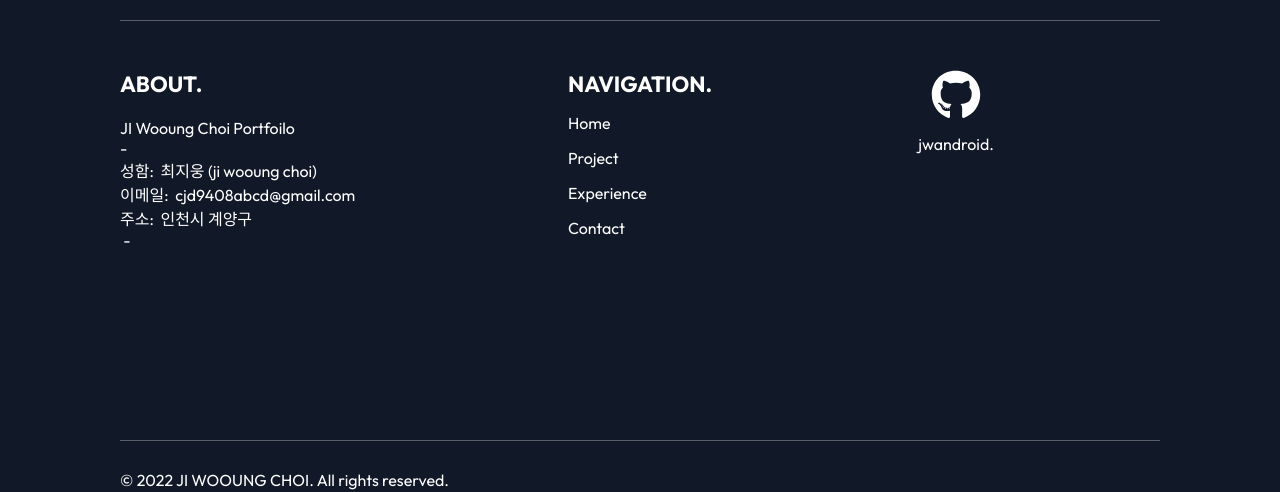
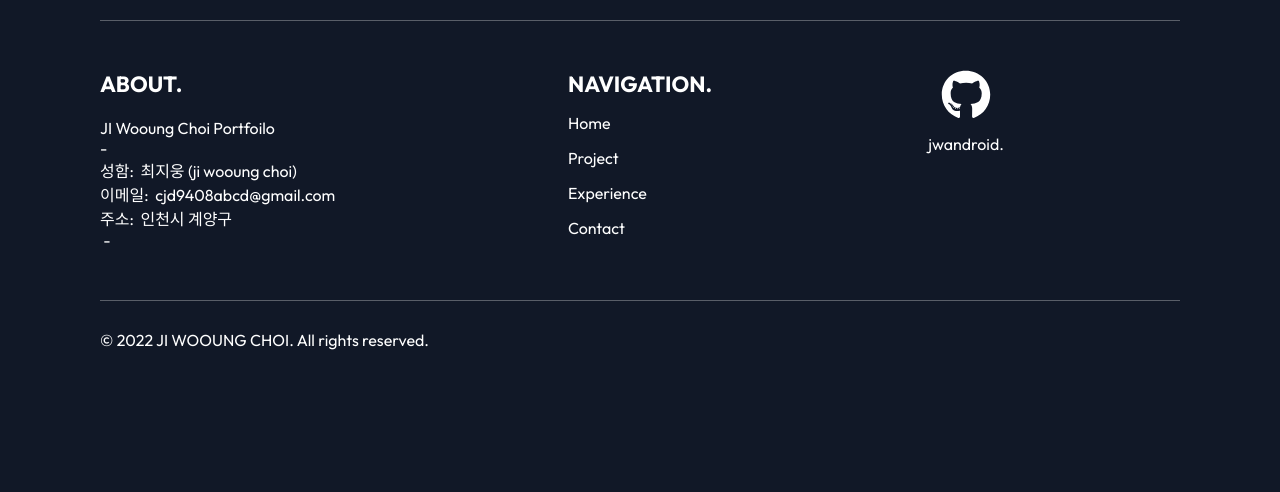
Before and after one commit to jwAndroid/portfolio, a React (Create React App) app: page /project in a window 1280 px wide. Shown: the part 350-842 px from the top of the page. After the commit the page ends 800 px from the top, so only its background shows below. Built offline with nearby package versions, Linux system fonts and the light colour scheme; no server answers; the database is empty.

Commit message:
update footer

```diff
--- a/src/components/Footer.tsx
+++ b/src/components/Footer.tsx
@@ -9,9 +9,7 @@ import HeaderRoutes from '../routes/routes';
 const Container = styled.div({
   display: 'flex',
   flexDirection: 'column',
-  width: '100%',
-  height: '100vh',
-  padding: '200px 120px 80px',
+  padding: '200px 100px 50px',
   backgroundColor: '#111827',
 
   '@media screen and (max-width: 640px)': {
@@ -31,11 +29,11 @@ const Top = styled.div({
 
 const Bottom = styled.div({
   width: '100%',
-  height: '100px',
 });
 
 const AboutContainer = styled.div({
   flex: 1,
+  paddingBottom: '50px',
 });
 
 const NavigationContainer = styled.div({
--- a/src/components/ScrollToTopButton.tsx
+++ b/src/components/ScrollToTopButton.tsx
@@ -10,9 +10,9 @@ const ScrollContainer = styled.div({
 });
 
 const TopButton = styled.button({
-  padding: '12px',
+  padding: '10px',
   backgroundColor: '#111827',
-  border: '1px solid #fff',
+  border: '0.7px solid #fff',
   borderRadius: '50%',
   cursor: 'pointer',
 
--- a/src/theme.ts
+++ b/src/theme.ts
@@ -1,9 +1,10 @@
 import { Theme } from '@emotion/react';
 
 export const image = {
-  profile: require('../src/assets/image/profile.jpg'),
   app_store: require('../src/assets/image/app_store.png'),
   google_play_store: require('../src/assets/image/google_play_store.png'),
+  profile_image: require('../src/assets/image/profile_image.jpeg'),
+  profile: require('../src/assets/image/profile.jpg'),
 };
 
 export const AppTheme: Theme = {
```
Also changed, not shown: src/assets/image/profile_image.jpeg (added).
